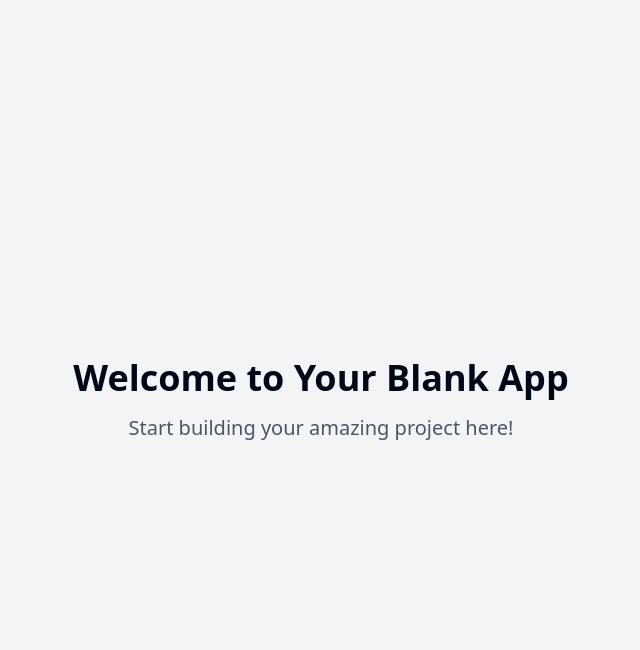
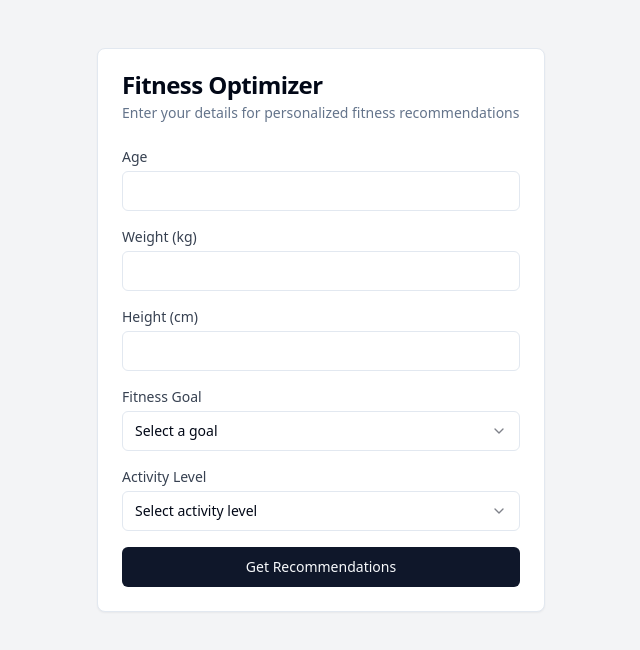
Before and after one commit to Edisonpaul365/fitoptimizer, a React (Vite) app: page / in a window 1280 px wide. Shown: the top 650 px of the page, without its empty margins (319-959 px from the left). Built offline with nearby package versions, Linux system fonts and the light colour scheme.

Commit message:
Create fitness app structure
Initial setup for a fitness app that allows users to optimize their needs and receive tailored responses based on their inputs.
[skip gpt_engineer]

```diff
--- a/src/pages/Index.jsx
+++ b/src/pages/Index.jsx
@@ -1,11 +1,123 @@
-// Update this page (the content is just a fallback if you fail to update the page)
+import React, { useState } from 'react';
+import { Button } from "@/components/ui/button";
+import { Input } from "@/components/ui/input";
+import { Select, SelectContent, SelectItem, SelectTrigger, SelectValue } from "@/components/ui/select";
+import { Card, CardContent, CardDescription, CardHeader, CardTitle } from "@/components/ui/card";
 
 const Index = () => {
+  const [formData, setFormData] = useState({
+    age: '',
+    weight: '',
+    height: '',
+    goal: '',
+    activityLevel: '',
+  });
+  const [recommendation, setRecommendation] = useState('');
+
+  const handleInputChange = (e) => {
+    setFormData({ ...formData, [e.target.name]: e.target.value });
+  };
+
+  const handleSelectChange = (name, value) => {
+    setFormData({ ...formData, [name]: value });
+  };
+
+  const generateRecommendation = () => {
+    const { age, weight, height, goal, activityLevel } = formData;
+    let recommendation = '';
+
+    if (goal === 'weight-loss') {
+      recommendation = `Based on your age (${age}), weight (${weight} kg), height (${height} cm), and ${activityLevel} activity level, here are some recommendations for weight loss:\n
+      1. Aim for a calorie deficit of 500 calories per day.
+      2. Focus on high-protein, low-calorie foods.
+      3. Incorporate cardio exercises 3-5 times a week.
+      4. Strength training 2-3 times a week to preserve muscle mass.
+      5. Stay hydrated and aim for 8 hours of sleep per night.`;
+    } else if (goal === 'muscle-gain') {
+      recommendation = `For your goal of muscle gain, considering your age (${age}), weight (${weight} kg), height (${height} cm), and ${activityLevel} activity level:\n
+      1. Increase your calorie intake by 300-500 calories above maintenance.
+      2. Consume 1.6-2.2 grams of protein per kg of body weight.
+      3. Focus on compound exercises like squats, deadlifts, and bench presses.
+      4. Progressive overload in your strength training routine.
+      5. Ensure adequate rest and recovery between workouts.`;
+    } else if (goal === 'general-fitness') {
+      recommendation = `To improve your general fitness at age ${age}, weight ${weight} kg, height ${height} cm, and ${activityLevel} activity level:\n
+      1. Aim for 150 minutes of moderate aerobic activity or 75 minutes of vigorous activity per week.
+      2. Include strength training exercises 2-3 times a week.
+      3. Incorporate flexibility and balance exercises.
+      4. Maintain a balanced diet with plenty of fruits, vegetables, and lean proteins.
+      5. Stay consistent with your routine and gradually increase intensity over time.`;
+    }
+
+    setRecommendation(recommendation);
+  };
+
   return (
-    <div className="min-h-screen flex items-center justify-center bg-gray-100">
-      <div className="text-center">
-        <h1 className="text-4xl font-bold mb-4">Welcome to Your Blank App</h1>
-        <p className="text-xl text-gray-600">Start building your amazing project here!</p>
+    <div className="min-h-screen bg-gray-100 py-12 px-4 sm:px-6 lg:px-8">
+      <div className="max-w-md mx-auto">
+        <Card>
+          <CardHeader>
+            <CardTitle>Fitness Optimizer</CardTitle>
+            <CardDescription>Enter your details for personalized fitness recommendations</CardDescription>
+          </CardHeader>
+          <CardContent>
+            <form className="space-y-4">
+              <div>
+                <label htmlFor="age" className="block text-sm font-medium text-gray-700">Age</label>
+                <Input type="number" id="age" name="age" value={formData.age} onChange={handleInputChange} className="mt-1" />
+              </div>
+              <div>
+                <label htmlFor="weight" className="block text-sm font-medium text-gray-700">Weight (kg)</label>
+                <Input type="number" id="weight" name="weight" value={formData.weight} onChange={handleInputChange} className="mt-1" />
+              </div>
+              <div>
+                <label htmlFor="height" className="block text-sm font-medium text-gray-700">Height (cm)</label>
+                <Input type="number" id="height" name="height" value={formData.height} onChange={handleInputChange} className="mt-1" />
+              </div>
+              <div>
+                <label htmlFor="goal" className="block text-sm font-medium text-gray-700">Fitness Goal</label>
+                <Select name="goal" onValueChange={(value) => handleSelectChange('goal', value)}>
+                  <SelectTrigger className="mt-1">
+                    <SelectValue placeholder="Select a goal" />
+                  </SelectTrigger>
+                  <SelectContent>
+                    <SelectItem value="weight-loss">Weight Loss</SelectItem>
+                    <SelectItem value="muscle-gain">Muscle Gain</SelectItem>
+                    <SelectItem value="general-fitness">General Fitness</SelectItem>
+                  </SelectContent>
+                </Select>
+              </div>
+              <div>
+                <label htmlFor="activityLevel" className="block text-sm font-medium text-gray-700">Activity Level</label>
+                <Select name="activityLevel" onValueChange={(value) => handleSelectChange('activityLevel', value)}>
+                  <SelectTrigger className="mt-1">
+                    <SelectValue placeholder="Select activity level" />
+                  </SelectTrigger>
+                  <SelectContent>
+                    <SelectItem value="sedentary">Sedentary</SelectItem>
+                    <SelectItem value="lightly-active">Lightly Active</SelectItem>
+                    <SelectItem value="moderately-active">Moderately Active</SelectItem>
+                    <SelectItem value="very-active">Very Active</SelectItem>
+                  </SelectContent>
+                </Select>
+              </div>
+              <Button type="button" onClick={generateRecommendation} className="w-full">
+                Get Recommendations
+              </Button>
+            </form>
+          </CardContent>
+        </Card>
+
+        {recommendation && (
+          <Card className="mt-6">
+            <CardHeader>
+              <CardTitle>Your Personalized Recommendation</CardTitle>
+            </CardHeader>
+            <CardContent>
+              <p className="whitespace-pre-line">{recommendation}</p>
+            </CardContent>
+          </Card>
+        )}
       </div>
     </div>
   );
```
